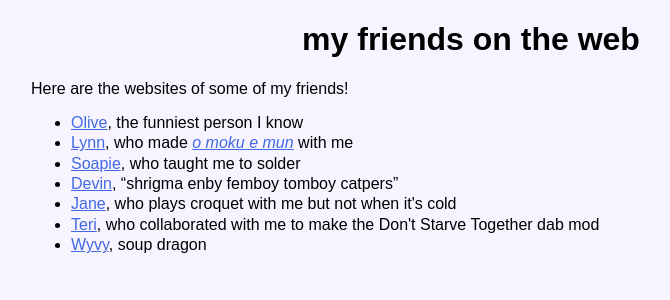
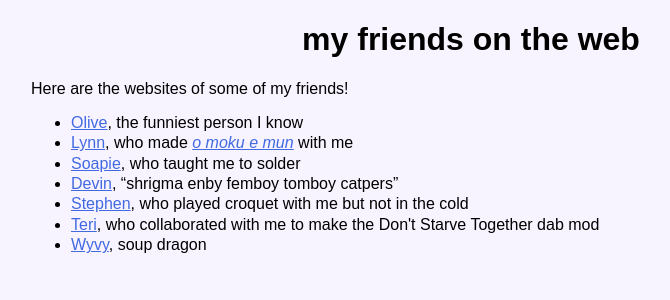
Before and after one commit to Roachbones/Roachbones.github.io, a Jekyll site: the page friends.html, which Jekyll copies as it is, in a window 1280 px wide. Shown: the top 300 px of the page, without its empty margins (169-839 px from the left). Built offline with Jekyll 4.4.1, drawn with Linux system fonts in a browser that asks for light colours.

Commit message:
Update entry

```diff
--- a/friends.html
+++ b/friends.html
@@ -20,7 +20,7 @@
 <li><a href="https://lynn.github.io">Lynn</a>, who made <a href="http://pipi.la"><i>o moku e mun</i></a> with me</li>
 <li><a href="https://soapie.space">Soapie</a>, who taught me to solder</li>
 <li><a href="https://devin.gay">Devin</a>, “shrigma enby femboy tomboy catpers”</li>
-<li><a href="https://janie.page">Jane</a>, who plays croquet with me but not when it's cold</li>
+<li><a href="https://davisgroup.uk/">Stephen</a>, who played croquet with me but not in the cold</li>
 <li><a href="https://electr1.ca/">Teri</a>, who collaborated with me to make the Don't Starve Together dab mod</li>
 <li><a href="https://wyvy.net">Wyvy</a>, soup dragon</li>
 </ul>
```
